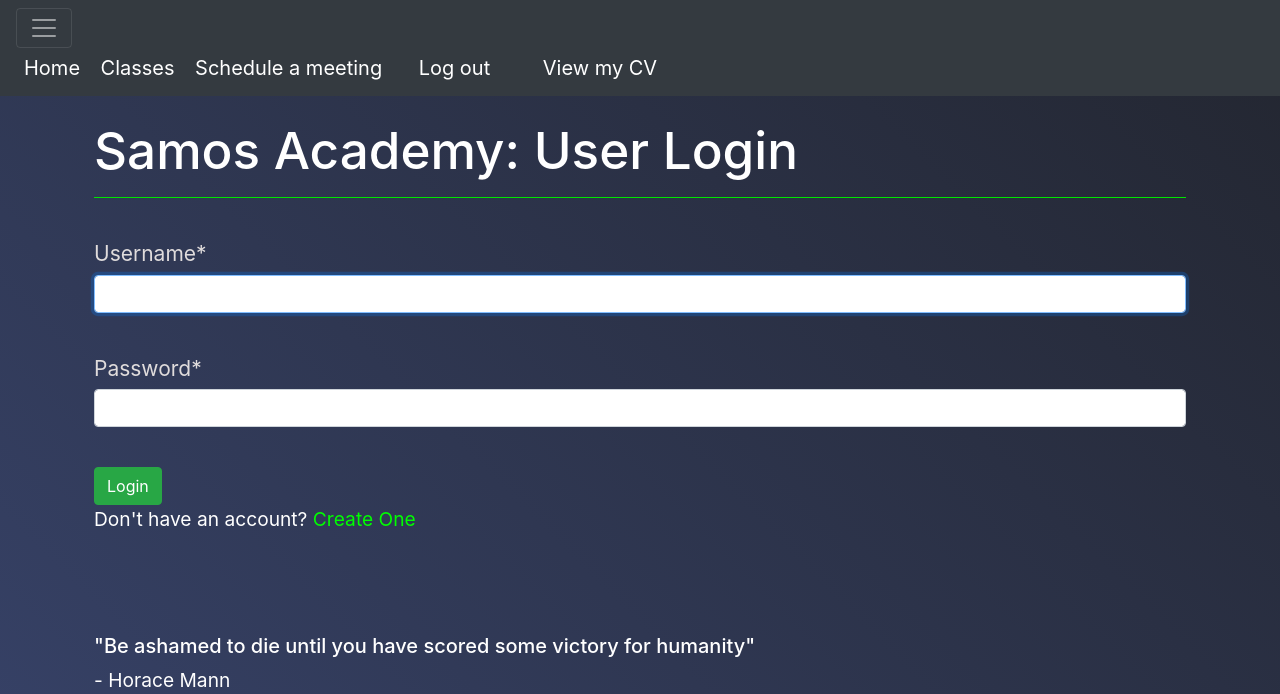
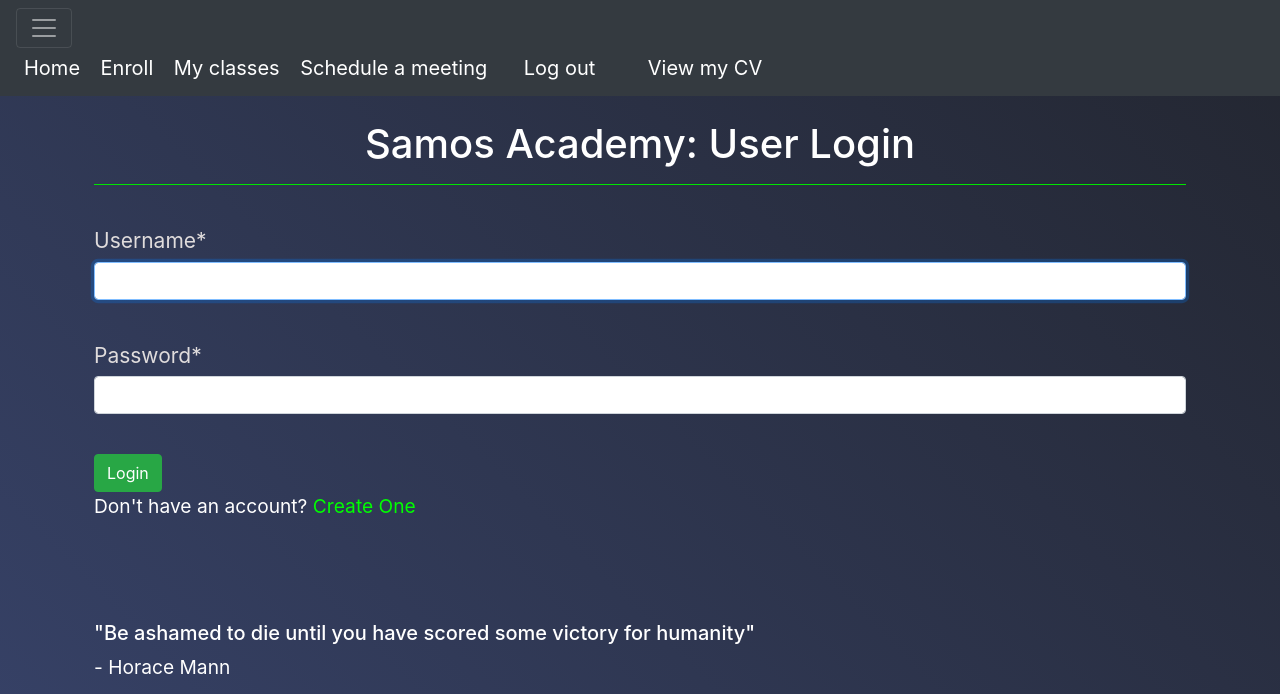
Before and after one commit to SantiagoGiner/Samos, a Django app: page /login/ in a window 1280 px wide, after a click that opens the changed part. Shown: the top 694 px of the page. Run offline with Django 3.2, Linux system fonts and the light colour scheme; a user stored in the database is signed in; parts of the project's set-up code (start-up, migrations or seed data) failed here and were passed over; some libraries are stand-ins or nearby versions.

Commit message:
Fix enroll behavior; need to work on sending mail

```diff
--- a/academy/static/academy/styles.css
+++ b/academy/static/academy/styles.css
@@ -45,7 +45,7 @@
 }
 
 h1 {
-    font-size: 4vw;
+    text-align: center;
 }
 
 hr {
@@ -112,6 +112,10 @@
     justify-content: center;
 }
 
+#enroll {
+    position: relative;
+}
+
 #introduction {
     display: flex;
     flex-wrap: wrap;
--- a/academy/templates/academy/layout.html
+++ b/academy/templates/academy/layout.html
@@ -21,7 +21,8 @@
                 <div class="collapse navbar-collapse" id="navbarNavAltMarkup">
                     {% if user.is_authenticated %}
                         <a class="navbar-brand mx-2" href="{% url 'academy:index' %}">Home</a>
-                        <a class="navbar-brand mx-2" href="{% url 'academy:classes' %}">Classes</a>
+                        <a class="navbar-brand mx-2" href="{% url 'academy:enroll' %}">Enroll</a>
+                        <a class="navbar-brand mx-2" href="{% url 'academy:classes' %}">My classes</a>
                         <a class="navbar-brand mx-2" href="{% url 'academy:schedule' %}">Schedule a meeting</a>
                         <a class="navbar-brand mx-4" href="{% url 'academy:logout' %}">Log out</a>
                     {% else %}
--- a/academy/urls.py
+++ b/academy/urls.py
@@ -10,5 +10,6 @@
     path('login/', views.login_view, name='login'),
     path('logout/', views.logout_view, name='logout'),
     path('schedule/', views.schedule, name='schedule'),
+    path('enroll/', views.enroll, name='enroll'),
     path('classes/', views.classes, name='classes')
 ]
--- a/academy/views.py
+++ b/academy/views.py
@@ -1,3 +1,4 @@
+from django.core.mail import send_mail
 from django.contrib.auth.decorators import login_required
 from django.contrib.auth import authenticate, login, logout
 from django.http import HttpResponseRedirect
@@ -15,11 +16,24 @@
 
 @login_required
 def classes(request):
+    pass
+
+
+@login_required
+def enroll(request):
     if request.method == 'POST':
         form = EnrollForm(request.POST)
+        send_mail(
+            subject='Samos Academy — Enrolled!',
+            message='You are enrolled!',
+            from_email='santiagoginer@college.harvard.edu',
+            recipient_list=[request.user.email],
+            auth_password='PhysicsMathAstro381654729',
+            fail_silently=False
+        )
         messages.success(request, '''You've enrolled! I will reach out to you with further details''')
-        return HttpResponseRedirect(reverse('academy:classes'))
-    return render(request, 'academy/classes.html', {
+        return HttpResponseRedirect(reverse('academy:enroll'))
+    return render(request, 'academy/enroll.html', {
         'form': EnrollForm()
     })
 
```
Also changed, not shown: academy/models.py (+18 -0 lines), academy/static/academy/enroll.js (renamed from academy/static/academy/classes.js, +6 -2 lines), academy/templates/academy/enroll.html (renamed from academy/templates/academy/classes.html, +9 -8 lines).
